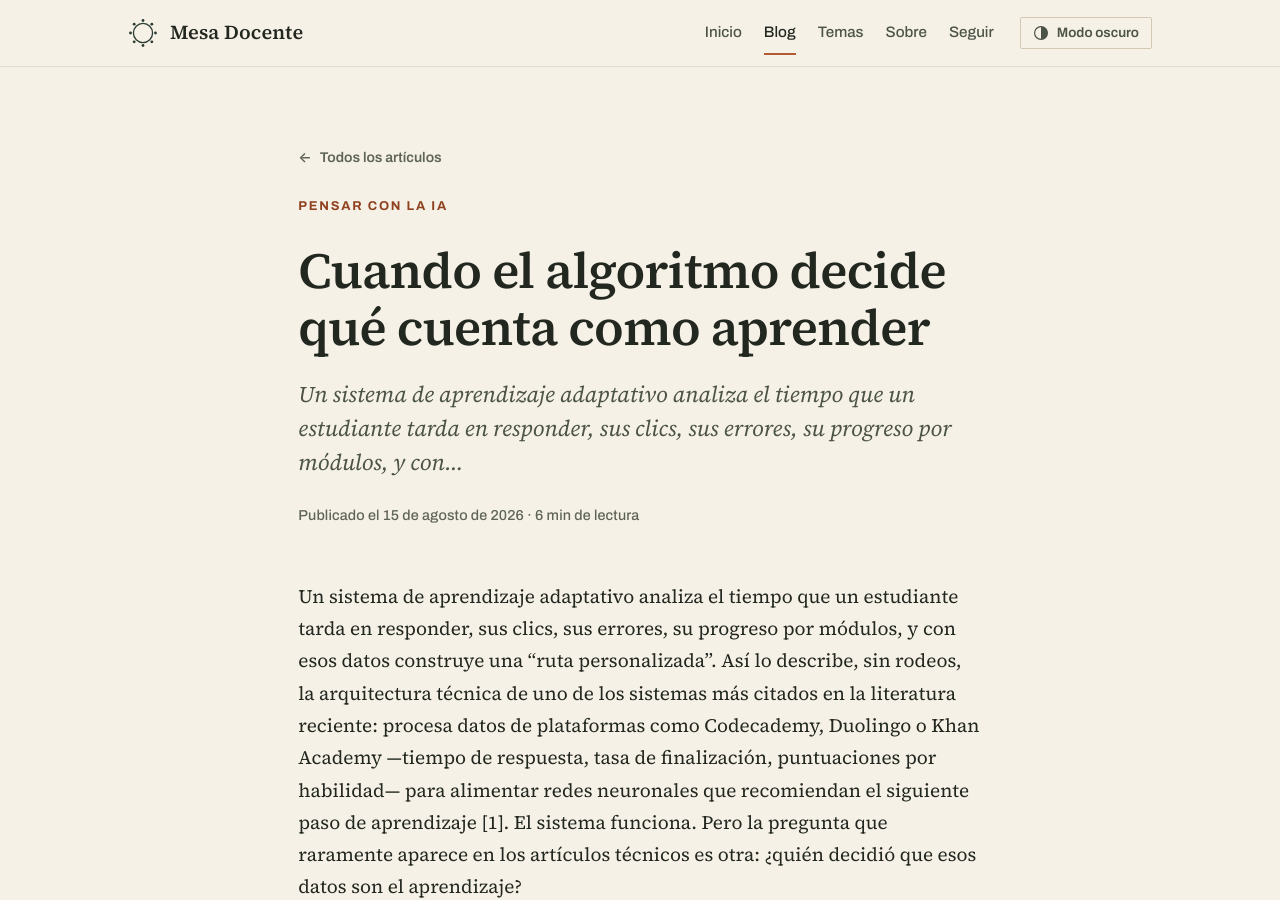
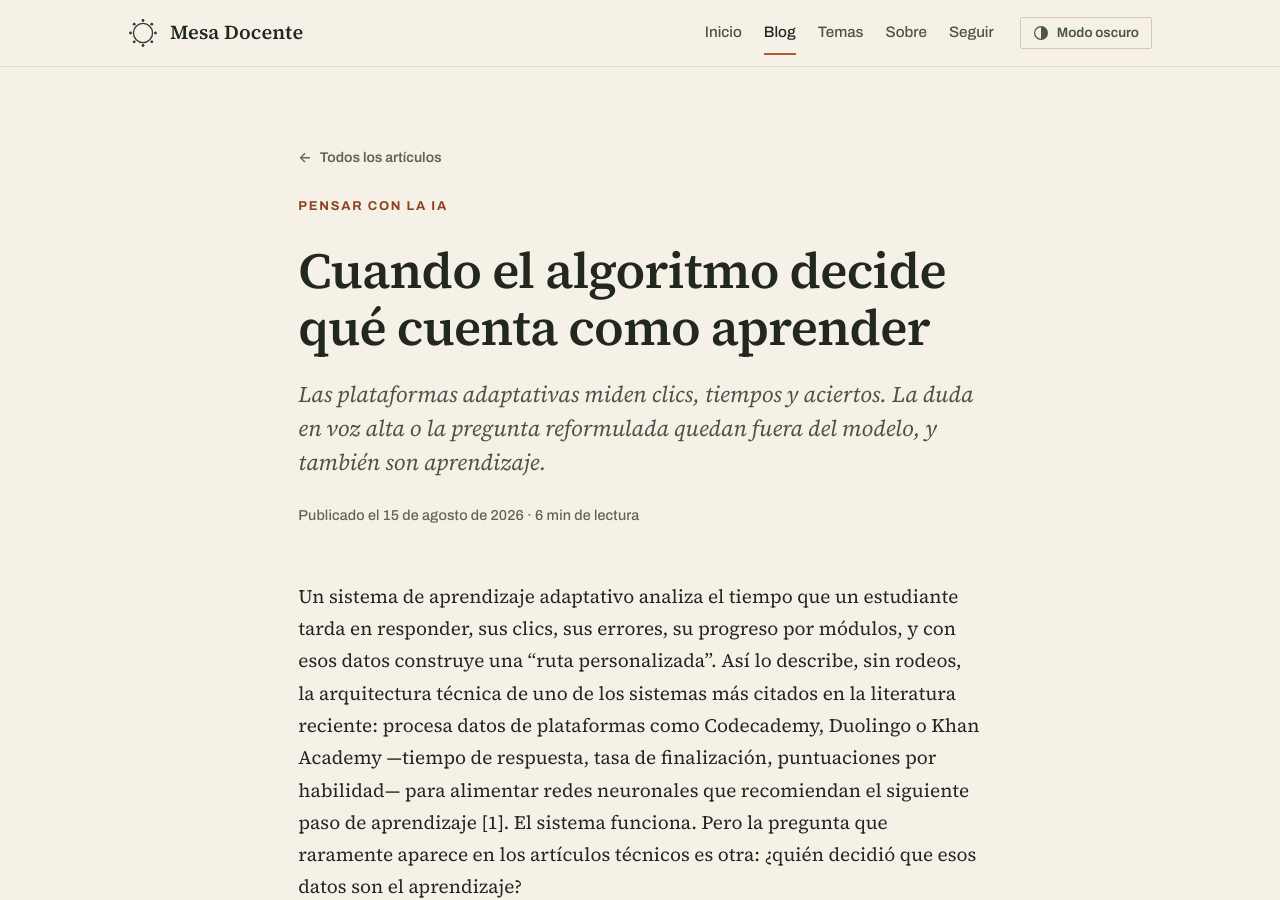
Before and after one commit to ncalbet/blog-docentes, a Jekyll site: the page built from _posts/2026-08-15-cuando-el-algoritmo-decide-que-cuenta-como-aprender.md, in a window 1280 px wide and 900 px high. Built offline with Jekyll 4.4.1, drawn with Linux system fonts in a browser that asks for light colours.

Commit message:
Reescribe los subtítulos de los cuatro artículos
El campo `description` se pinta como subtítulo visible (`article-dek` en la
página del artículo y `post-item__dek` en la portada), pero publish.js lo
rellenaba, a falta de meta SEO, recortando el primer párrafo a 157 caracteres.
El resultado era una frase partida a media palabra: "…y con…", "…que la…",
"…los atributos que más…". Cuatro de los cinco posts lo tenían.

Los cuatro subtítulos son nuevos, escritos a mano, entre 151 y 159 caracteres,
y pasados por styleChecks() sin detecciones.

La causa raíz se corrige aparte, en el pipeline: el recorte de reserva pasa a
cortar por final de frase, y si la primera frase no cabe deja la descripción
vacía y emite un aviso, que la puerta de revisión obliga a resolver.

Co-Authored-By: Claude Opus 5 <noreply@anthropic.com>

```diff
--- a/_posts/2026-08-15-cuando-el-algoritmo-decide-que-cuenta-como-aprender.md
+++ b/_posts/2026-08-15-cuando-el-algoritmo-decide-que-cuenta-como-aprender.md
@@ -2,7 +2,7 @@
 layout: post
 category: autonomia-cognitiva
 title: "Cuando el algoritmo decide qué cuenta como aprender"
-description: "Un sistema de aprendizaje adaptativo analiza el tiempo que un estudiante tarda en responder, sus clics, sus errores, su progreso por módulos, y con…"
+description: "Las plataformas adaptativas miden clics, tiempos y aciertos. La duda en voz alta o la pregunta reformulada quedan fuera del modelo, y también son aprendizaje."
 ---
 
 Un sistema de aprendizaje adaptativo analiza el tiempo que un estudiante tarda en responder, sus clics, sus errores, su progreso por módulos, y con esos datos construye una "ruta personalizada". Así lo describe, sin rodeos, la arquitectura técnica de uno de los sistemas más citados en la literatura reciente: procesa datos de plataformas como Codecademy, Duolingo o Khan Academy —tiempo de respuesta, tasa de finalización, puntuaciones por habilidad— para alimentar redes neuronales que recomiendan el siguiente paso de aprendizaje [1]. El sistema funciona. Pero la pregunta que raramente aparece en los artículos técnicos es otra: ¿quién decidió que esos datos son el aprendizaje?
```
Also changed, not shown: _posts/2026-07-18-acusado-por-un-algoritmo-falsos-positivos-due-process.md (+1 -1 lines), _posts/2026-07-18-cuando-chatgpt-responde-antes-de-que-el-estudiante.md (+1 -1 lines), _posts/2026-08-03-cuando-la-escuela-se-vuelve-algoritmica-no-todos.md (+1 -1 lines).
